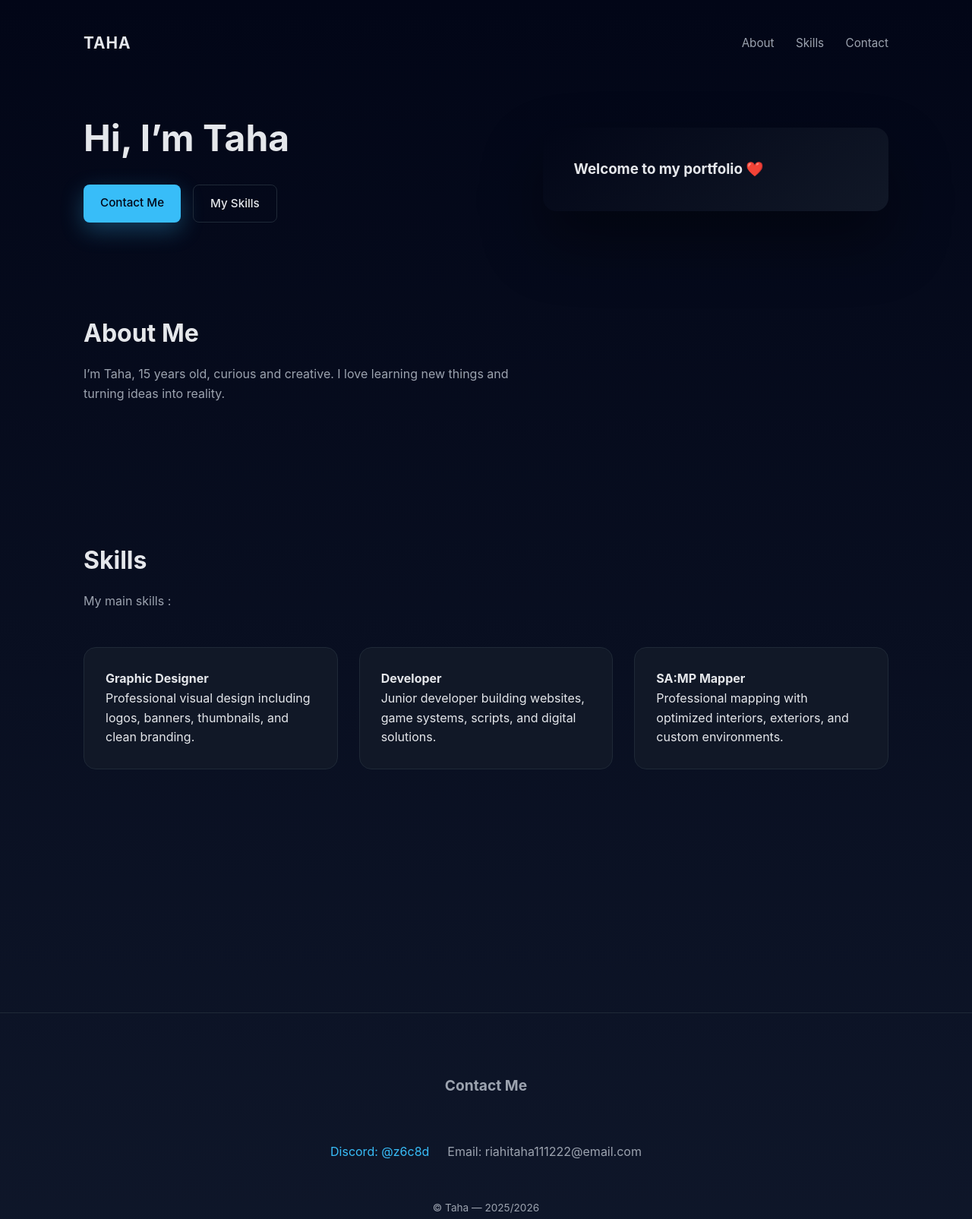
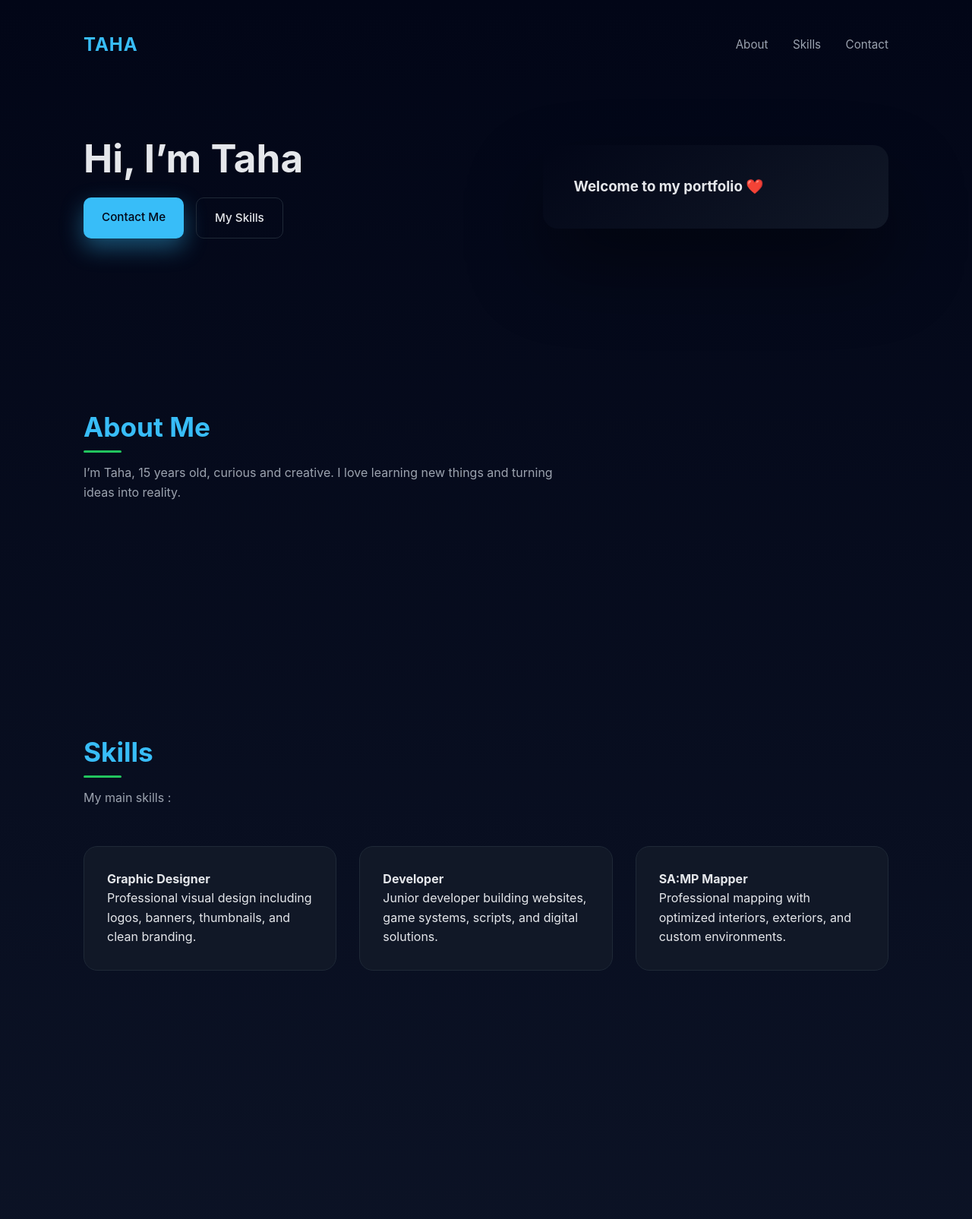
Before and after one commit to TahaDev001/TahaDev001.github.io, a plain HTML site: page index.html in a window 1280 px wide. Shown: the top 1605 px of the page at 76% size. Drawn offline with Linux system fonts and the light colour scheme.

Commit message:
Update index.html

```diff
--- a/index.html
+++ b/index.html
@@ -14,64 +14,70 @@
       --muted: #9ca3af;
       --accent: #38bdf8;
       --accent-2: #22c55e;
+      --transition: all 0.6s ease;
     }
 
     * { margin: 0; padding: 0; box-sizing: border-box; font-family: "Inter", system-ui, -apple-system, BlinkMacSystemFont, "Segoe UI", sans-serif; }
-    body { background: linear-gradient(180deg, #020617, var(--bg)); color: var(--text); line-height: 1.6; overflow-x: hidden; }
+    body { background: linear-gradient(180deg, #020617, var(--bg)); color: var(--text); line-height: 1.6; overflow-x: hidden; scroll-behavior: smooth; }
     a { text-decoration: none; color: inherit; }
     .container { max-width: 1100px; margin: auto; padding: 40px 20px; }
 
     /* HEADER */
-    header { display: flex; justify-content: space-between; align-items: center; margin-bottom: 80px; animation: slideDown 1s ease forwards; }
+    header { display: flex; justify-content: space-between; align-items: center; margin-bottom: 100px; animation: slideDown 1s ease forwards; }
     @keyframes slideDown { from { opacity: 0; transform: translateY(-30px); } to { opacity: 1; transform: translateY(0); } }
-    .logo { font-weight: 700; font-size: 1.3rem; letter-spacing: 1px; }
-    nav a { margin-left: 24px; font-size: 0.95rem; color: var(--muted); position: relative; cursor: pointer; }
+    .logo { font-weight: 700; font-size: 1.5rem; letter-spacing: 1px; color: var(--accent); }
+    nav a { margin-left: 28px; font-size: 0.95rem; color: var(--muted); position: relative; cursor: pointer; }
     nav a::after { content: ""; position: absolute; left: 0; bottom: -4px; width: 0; height: 2px; background: var(--accent); transition: width 0.3s ease; }
     nav a:hover::after { width: 100%; }
 
     /* HERO */
-    .hero { display: grid; grid-template-columns: 1.2fr 1fr; gap: 60px; align-items: center; margin-bottom: 120px; }
-    .hero h1 { font-size: 3rem; line-height: 1.2; margin-bottom: 20px; animation: fadeLeft 1.2s ease forwards; }
+    .hero { display: grid; grid-template-columns: 1.2fr 1fr; gap: 60px; align-items: center; margin-bottom: 220px; }
+    .hero h1 { font-size: 3.2rem; line-height: 1.2; margin-bottom: 20px; animation: fadeLeft 1.2s ease forwards; }
     .hero p { color: var(--muted); max-width: 520px; margin-bottom: 32px; animation: fadeLeft 1.4s ease forwards; }
     @keyframes fadeLeft { from { opacity: 0; transform: translateX(-40px); } to { opacity: 1; transform: translateX(0); } }
     .buttons { display: flex; gap: 16px; margin-top: 16px; }
-    .btn { padding: 12px 22px; border-radius: 8px; font-size: 0.95rem; font-weight: 500; transition: transform 0.2s ease, box-shadow 0.2s ease; cursor: pointer; }
-    .btn-primary { background: var(--accent); color: #020617; box-shadow: 0 10px 30px rgba(56,189,248,0.3); }
-    .btn-secondary { border: 1px solid #1f2937; }
-    .btn:hover { transform: translateY(-4px) scale(1.02); }
-    .hero-card { background: linear-gradient(145deg, #020617, var(--card)); border-radius: 18px; padding: 40px; box-shadow: 0 40px 80px rgba(0,0,0,0.4); animation: fadeRight 1.3s ease forwards; }
+    .btn { padding: 14px 24px; border-radius: 10px; font-size: 0.95rem; font-weight: 500; transition: transform 0.3s ease, box-shadow 0.3s ease, background 0.3s ease; cursor: pointer; }
+    .btn-primary { background: var(--accent); color: #020617; box-shadow: 0 12px 30px rgba(56,189,248,0.4); }
+    .btn-secondary { border: 1px solid #1f2937; color: var(--text); }
+    .btn:hover { transform: translateY(-5px) scale(1.05); box-shadow: 0 20px 40px rgba(0,0,0,0.5); }
+    .hero-card { background: linear-gradient(145deg, #020617, var(--card)); border-radius: 20px; padding: 40px; box-shadow: 0 50px 100px rgba(0,0,0,0.4); animation: fadeRight 1.3s ease forwards; transition: transform 0.5s ease; }
+    .hero-card:hover { transform: translateY(-10px) scale(1.02); }
     @keyframes fadeRight { from { opacity: 0; transform: translateX(40px); } to { opacity: 1; transform: translateX(0); } }
-    .tag { display: inline-block; padding: 6px 12px; border-radius: 999px; background: rgba(56,189,248,0.12); color: var(--accent); font-size: 0.8rem; margin: 6px 6px 0 0; animation: pop 0.6s ease forwards; }
+    .tag { display: inline-block; padding: 6px 14px; border-radius: 999px; background: rgba(56,189,248,0.12); color: var(--accent); font-size: 0.85rem; margin: 6px 6px 0 0; animation: pop 0.6s ease forwards; }
     @keyframes pop { from { transform: scale(0.8); opacity: 0; } to { transform: scale(1); opacity: 1; } }
 
     /* SECTIONS */
     section {
-      margin-bottom: 180px; /* Increased spacing between sections */
+      margin-bottom: 300px;
       opacity: 0;
-      transform: translateY(40px);
+      transform: translateY(60px);
       transition: all 0.8s ease;
     }
     section.visible { opacity: 1; transform: translateY(0); }
-    .section-title { font-size: 2rem; margin-bottom: 16px; }
-    .section-desc { color: var(--muted); max-width: 600px; margin-bottom: 48px; }
-    .grid { display: grid; grid-template-columns: repeat(auto-fit, minmax(260px, 1fr)); gap: 28px; }
-    .card { background: var(--card); padding: 28px; border-radius: 16px; border: 1px solid #1f2937; transition: transform 0.3s ease, box-shadow 0.3s ease; }
-    .card:hover { transform: translateY(-8px); box-shadow: 0 30px 60px rgba(0,0,0,0.4); }
+    .section-title { font-size: 2.2rem; margin-bottom: 20px; color: var(--accent); position: relative; }
+    .section-title::after { content:""; position:absolute; left:0; bottom:-6px; width:50px; height:3px; background:var(--accent-2); border-radius:3px; }
+    .section-desc { color: var(--muted); max-width: 650px; margin-bottom: 50px; font-size:1rem; }
+    .grid { display: grid; grid-template-columns: repeat(auto-fit, minmax(280px, 1fr)); gap: 30px; }
+    .card { background: var(--card); padding: 30px; border-radius: 18px; border: 1px solid #1f2937; transition: transform 0.4s ease, box-shadow 0.4s ease; cursor:pointer; }
+    .card:hover { transform: translateY(-12px) scale(1.03); box-shadow: 0 35px 70px rgba(0,0,0,0.5); }
 
     /* FOOTER */
     footer {
-      padding: 40px 20px;
+      padding: 50px 20px;
       border-top: 1px solid #1f2937;
       text-align: center;
       color: var(--muted);
-      margin-top: 100px; /* Space before footer */
+      margin-top: 250px;
+      transition: all 0.8s ease;
     }
+    footer span { transition: color 0.3s ease; }
+    footer span:hover { color: var(--accent-2); }
 
     @media (max-width: 900px) {
-      .hero { grid-template-columns: 1fr; }
-      header { flex-direction: column; gap: 20px; }
-      section { margin-bottom: 140px; } /* smaller margin on mobile */
-      footer { margin-top: 80px; }
+      .hero { grid-template-columns: 1fr; margin-bottom: 180px; }
+      header { flex-direction: column; gap: 25px; }
+      section { margin-bottom: 220px; }
+      footer { margin-top: 200px; }
     }
   </style>
 </head>
@@ -92,7 +98,6 @@
     <div class="hero">
       <div>
         <h1>Hi, I’m <span>Taha</span><br /></h1>
-        <p></p>
         <div class="buttons">
           <a class="btn btn-primary" onclick="scrollToSection(event, 'footer')">Contact Me</a>
           <a class="btn btn-secondary" onclick="scrollToSection(event, 'skills')">My Skills</a>
@@ -135,7 +140,6 @@
   <footer id="footer">
     <div class="container" style="display:grid; gap:30px; text-align:center;">
       <h3 style="font-size:1.2rem;">Contact Me</h3>
-      <p style="color:var(--muted); max-width:600px; margin:auto;"></p>
       <div style="display:flex; justify-content:center; gap:24px; flex-wrap:wrap;">
         <span style="color:var(--accent);">Discord: @z6c8d</span>
         <span>Email: riahitaha111222@email.com</span>
@@ -146,11 +150,13 @@
 
   <!-- JS -->
   <script>
-    // Smooth scroll function
+    // Smooth scroll with vertical centering
     function scrollToSection(e, id) {
       e.preventDefault();
       const section = document.getElementById(id);
-      section.scrollIntoView({ behavior: 'smooth', block: 'start' });
+      const sectionTop = section.getBoundingClientRect().top + window.scrollY;
+      const offset = window.innerHeight / 2 - section.offsetHeight / 2; // center vertically
+      window.scrollTo({ top: sectionTop - offset, behavior: 'smooth' });
     }
 
     // Fade-in sections on scroll
```
